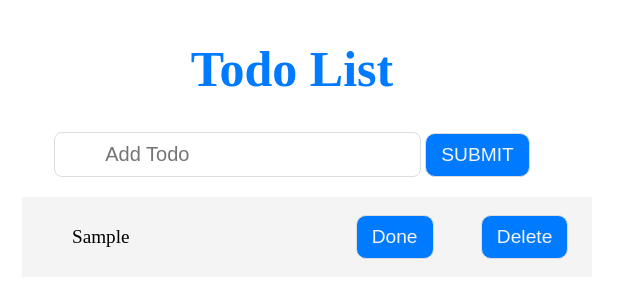
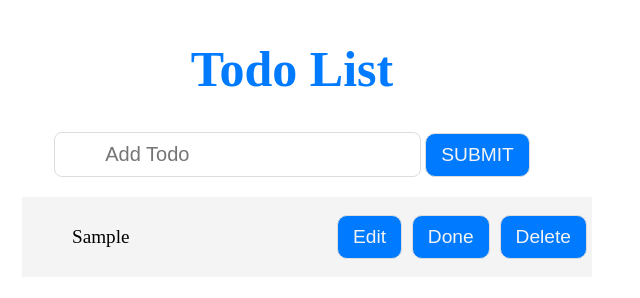
Before and after one commit to mAbdullahrana/Todo-App-MVC, a plain HTML site: page index.html in a window 1280 px wide. Both pictures are taken after typing "Sample" into the empty fields and a click on the button "SUBMIT". Shown: the whole page, without its empty margins (348-988 px from the left). Drawn offline with Linux system fonts and the light colour scheme.

Commit message:
refactor generate markup fucntion

```diff
--- a/src/js/controller.js
+++ b/src/js/controller.js
@@ -1,5 +1,5 @@
-import view from "./view.js";
-import * as model from "./model.js";
+import view from './view.js';
+import * as model from './model.js';
 
 const controlAddTodo = function (data) {
   model.storingData(data);
@@ -7,14 +7,14 @@ const controlAddTodo = function (data) {
 };
 const controlDeleteTodo = function (id) {
   model.deleteData(id);
-  view.renderAll(model.state.message);
+  view.renderAll(model.state.message.slice().reverse());
 };
 const controlLoadTodo = function () {
-  view.renderAll(model.state.message);
+  view.renderAll(model.state.message.slice().reverse());
 };
 
 const controlCompletedTodo = function (data, id) {
-  const i = model.state.message.findIndex((el) => el.id == id);
+  const i = model.state.message.findIndex(el => el.id == id);
   model.state.message[i].completed = data;
   model.storeTodo();
 };
--- a/src/js/view.js
+++ b/src/js/view.js
@@ -7,16 +7,20 @@ export class View {
   _data;
   _i = 0;
 
+  constructor() {
+    // this.addHandlerEdit();
+  }
+
   #clear() {
     this.#parentEl.innerHTML = '';
   }
 
   render(data) {
-    const markup = this.#generateWorkMarkup(data);
+    const markup = this.#generateMarkup(data);
     this.#parentEl.insertAdjacentHTML('afterbegin', markup);
   }
   renderAll(data) {
-    const markup = this.#generateAllMarkup(data);
+    const markup = this.#generateMarkup(data);
     this.#clear();
     this.#parentEl.insertAdjacentHTML('afterbegin', markup);
   }
@@ -61,38 +65,45 @@ export class View {
     });
   }
 
+  // addHandlerEdit() {
+  //   this.#parentEl.addEventListener('click', function (e) {
+  //     const btn = e.target.closest('.btn--edit');
+  //     if (!btn) return;
+  //     const form = `<form >
+  //     <input class="message" type="text" placeholder="Add Todo" >
+  //     <button class="btn btn--submit" type="submit">SUBMIT</button>
+  //     </form>`;
+  //     const data = btn.closest('.work-container').querySelector('.work').textContent;
+  //     console.log(data);
+  //     const markup = btn.closest('.todo--list').insertAdjacentHTML('afterbegin',form);
+  //     this.#generateMarkup()
+  //     // btn.closest('.work-container').innerHTML = ''
+  //     document.querySelector('.message').value = data
+  //   });
+  // }
+
   addHandlerLoad(handler) {
     window.addEventListener('load', function () {
       handler();
     });
   }
 
-  #generateWorkMarkup(data) {
-    return `
-      <li class="todo--list" >
-        <ul class="work-container" >
-          <p  class="work">${data ? data[0].todo : ''}</p>
-           <button class="btn btn--done " data-id = "${
-             data[0].id
-           }">Done</button>
-          <button class="btn btn--delete" data-work = "${
-            data ? data[0].id : ''
-          }">Delete</button>
-        </ul>
-      </li>
-      `;
-  }
-  #generateAllMarkup(data) {
+  #generateMarkup(data) {
     return data
-      .map(el => {
+      .map((el, _, arr) => {
         return `
       <li class="todo--list ${el.completed ? 'completed' : ''}" >
         <ul class="work-container" >
-          <p  class="work">${el.todo}</p>
+          <p  class="work">${arr.length === 1 ? arr[0].todo : el.todo}</p>
+          <button class="btn btn--edit " data-id = "${
+            arr.length === 1 ? arr[0].id : el.id
+          }">Edit</button>
            <button class="btn btn--done ${
              el.completed ? 'hidden' : ''
-           }" data-id = "${el.id}"  >Done</button>
-          <button class="btn btn--delete" data-work = "${el.id}">Delete</button>
+           } " data-id = "${arr.length === 1 ? arr[0].id : el.id}">Done</button>
+          <button class="btn btn--delete" data-work = "${
+            arr.length === 1 ? arr[0].id : el.id
+          }">Delete</button>
         </ul>
       </li>
       `;
--- a/style.css
+++ b/style.css
@@ -46,11 +46,23 @@ input {
   font-size: larger;
   display: inline;
 }
+.btn--edit {
+  background-color: #007bff;
+  color: #f4f4f4;
+  font-size: larger;
+  display: inline;
+}
 
 .btn--submit:hover {
   background-color: rgb(29, 29, 219);
 }
 .btn--delete:hover {
+  background-color: rgb(29, 29, 219);
+}
+.btn--done:hover {
+  background-color: rgb(29, 29, 219);
+}
+.btn--edit:hover {
   background-color: rgb(29, 29, 219);
 }
 
```
